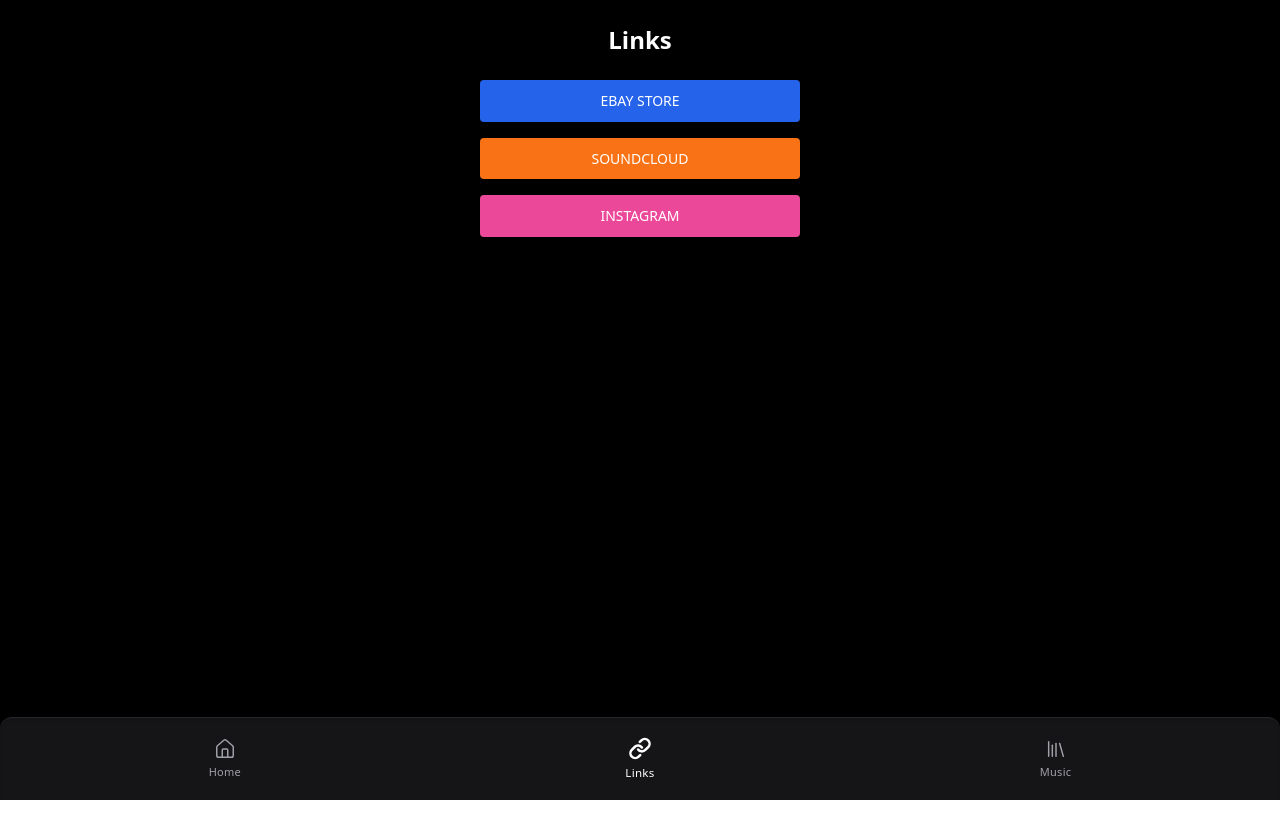
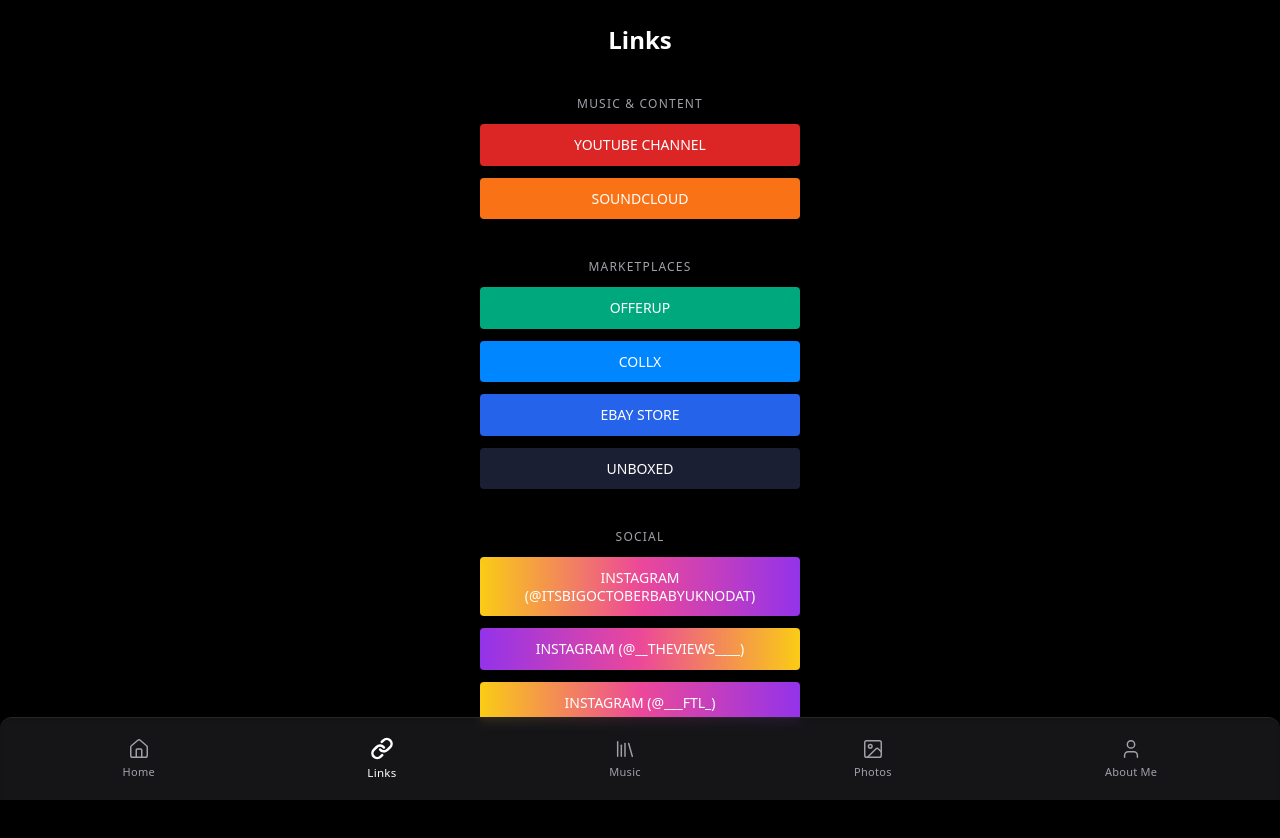
Before and after one commit to jeimcg/thepilotshow-site, a React (Vite) app: page /links in a window 1280 px wide. Shown: the top 838 px of the page. Before the commit the page ends 800 px from the top, so only its background shows below. Built offline with nearby package versions, Linux system fonts and the light colour scheme.

Commit message:
added about me page, redid links section for org.

```diff
--- a/src/App.jsx
+++ b/src/App.jsx
@@ -1,8 +1,13 @@
+// functions
 import { Routes, Route, useLocation, Navigate } from 'react-router-dom'
+// pages
 import Splash from './pages/Splash'
 import Home from './pages/Home'
 import Links from './pages/Links'
 import Music from './pages/Music'
+import Photos from './pages/Photos'
+import AboutMe from './pages/AboutMe'
+// components
 import NavbarMain from './components/NavbarMain'
 
 function App() {
@@ -11,20 +16,20 @@
   const showNavbar = location.pathname !== '/'
 
   return (
-    <div className="min-h-screen bg-black text-white pb-20">
-      <main>
+    <div className="min-h-screen bg-black text-white pb-20 overflow-x-hidden">
       <Routes>
         {!splashShown && <Route path="/" element={<Splash />} />}
         {splashShown && <Route path="/" element={<Navigate to="/home" />} />}
         <Route path="/home" element={<Home />} />
         <Route path="/links" element={<Links />} />
         <Route path="/music" element={<Music />} />
+        <Route path="/photos" element={<Photos />} />
+        <Route path="/aboutme" element={<AboutMe />} />
       </Routes>
-      </main>
 
       {showNavbar && <NavbarMain />}
     </div>
   )
 }
 
-export default App
+export default App;
--- a/src/components/FooterQuote.jsx
+++ b/src/components/FooterQuote.jsx
@@ -2,7 +2,7 @@
 
 export default function FooterQuote() {
   return (
-    <div className="mt-20 w-full px-6 text-center text-sm text-zinc-400">
+    <div className="mt-20 w-full px-6 text-center text-lg text-zinc-400">
       {/* Quote */}
       <p className="italic mb-2">
         “You Gotta Get To It, Instead of Getting Thru It.”
@@ -13,7 +13,7 @@
         <img
           src={dakotaSig}
           alt="Dakota's signature"
-          className="h-8 opacity-80 dark:invert"
+          className="h-10 opacity-80 dark:invert"
         />
       </div>
 
--- a/src/components/NavbarMain.jsx
+++ b/src/components/NavbarMain.jsx
@@ -1,27 +1,28 @@
-// src/components/NavbarMain.jsx
-import { Home, Link, Library } from 'lucide-react';
-import { useLocation, useNavigate } from 'react-router-dom';
+import { Home, Link, Library, Image as ImageIcon, User } from 'lucide-react'
+import { useLocation, useNavigate } from 'react-router-dom'
 
 const NavbarMain = () => {
-  const location = useLocation();
-  const navigate = useNavigate();
+  const location = useLocation()
+  const navigate = useNavigate()
 
   const tabs = [
-    { id: '/home', label: 'Home', icon: Home },
-    { id: '/links', label: 'Links', icon: Link },
-    { id: '/music', label: 'Music', icon: Library },
-  ];
+    { id: 'home', label: 'Home', icon: Home },
+    { id: 'links', label: 'Links', icon: Link },
+    { id: 'music', label: 'Music', icon: Library },
+    { id: 'photos', label: 'Photos', icon: ImageIcon },
+    { id: 'aboutme', label: 'About Me', icon: User }, // ← NEW TAB
+  ]
 
   return (
     <nav className="fixed bottom-0 left-0 right-0 z-50 bg-zinc-900/90 backdrop-blur-sm border-t border-zinc-800 shadow-inner rounded-t-xl">
       <div className="mx-auto flex justify-around py-3 px-4">
         {tabs.map(({ id, label, icon: Icon }) => {
-          const isActive = location.pathname === id;
+          const isActive = location.pathname === `/${id}`
 
           return (
             <button
               key={id}
-              onClick={() => navigate(id)}
+              onClick={() => navigate(`/${id}`)}
               className={`flex flex-col items-center justify-center gap-1 px-4 py-2 rounded-md transition-all duration-150 ${
                 isActive
                   ? 'text-white scale-105'
@@ -29,13 +30,15 @@
               } active:scale-95`}
             >
               <Icon size={22} strokeWidth={isActive ? 2.6 : 1.6} />
-              <span className="text-[11px] font-medium tracking-wide">{label}</span>
+              <span className="text-[11px] font-medium tracking-wide">
+                {label}
+              </span>
             </button>
-          );
+          )
         })}
       </div>
     </nav>
-  );
-};
+  )
+}
 
 export default NavbarMain;
--- /dev/null
+++ b/src/components/PageWrapper.jsx
@@ -0,0 +1,10 @@
+// src/components/PageWrapper.jsx
+const PageWrapper = ({ children }) => {
+    return (
+      <section className="min-h-[calc(100vh-4rem)] pb-4 px-6 flex flex-col items-center text-center overflow-x-hidden">
+        {children}
+      </section>
+    )
+  }
+
+  export default PageWrapper;
--- a/src/index.css
+++ b/src/index.css
@@ -12,6 +12,7 @@
   --color-foreground: #000000;
   --color-primary: #0066cc;
   --color-muted: #e5e5e5;
+  background-color: black;
 }
 
 :root {
--- /dev/null
+++ b/src/pages/AboutMe.jsx
@@ -0,0 +1,23 @@
+// src/pages/About.jsx
+import SignatureQuote from '../components/SignatureQuote'
+import PageWrapper from '../components/PageWrapper'
+
+const AboutMe = () => {
+  return (
+    <section className="min-h-[calc(100vh-4rem)] px-6 py-12 text-center text-zinc-300 flex flex-col items-center justify-center">
+      <h1 className="text-2xl font-bold mb-6 text-white">About the Creator</h1>
+
+      {/* About Paragraph */}
+      <p className="max-w-xl mb-10 leading-relaxed text-base text-zinc-400">
+        {/* You or he can edit this later */}
+        This site was built with love, intention, and creativity. It represents
+        a space to grow, share, and connect through art and personal experience.
+      </p>
+
+      {/* Signature */}
+      <SignatureQuote />
+    </section>
+  )
+}
+
+export default AboutMe;
--- a/src/pages/Home.jsx
+++ b/src/pages/Home.jsx
@@ -1,6 +1,7 @@
 import { useState } from 'react'
 import Header from '../components/Header'
 import FooterQuote from '../components/FooterQuote'
+import PageWrapper from '../components/PageWrapper.jsx'
 
 const Home = () => {
   const [loading, setLoading] = useState(false)
@@ -29,7 +30,8 @@
 
   return (
     <section className="relative min-h-[calc(100vh-4rem)] flex flex-col items-center text-center pb-20">
-      <Header />
+      <PageWrapper>
+        <Header />
 
       {/* Content */}
       <div className="mt-8 px-6">
@@ -48,6 +50,7 @@
 
       {/* Footer Quote + Signature + Credit */}
       <FooterQuote />
+    </PageWrapper >
     </section>
   )
 }
--- a/src/pages/Links.jsx
+++ b/src/pages/Links.jsx
@@ -1,38 +1,99 @@
+import PageWrapper from '../components/PageWrapper.jsx'
+
 const Links = () => {
   return (
-      <section className="p-6 flex flex-col items-center text-center space-y-6">
-        {/* Title */}
+    <PageWrapper>
+    <section className="p-6 flex flex-col items-center text-center space-y-10">
       <h2 className="text-2xl font-bold text-white">Links</h2>
-
-        {/* Links as Tailwind Elements buttons */}
-        <div className="w-full max-w-xs space-y-4">
+      {/* MUSIC & CONTENT */}
+      <div className="w-full max-w-xs space-y-3">
+        <p className="uppercase text-xs tracking-widest text-zinc-400">Music & Content</p>
         <a
-            href="https://ebay.com"
+          href="https://www.youtube.com/user/Queensfinestds22"
           target="_blank"
           rel="noopener noreferrer"
-            className="inline-block w-full bg-blue-600 text-white font-medium text-sm leading-tight uppercase rounded shadow-md hover:bg-blue-700 hover:shadow-lg transition duration-150 ease-in-out px-6 py-3"
+          className="block w-full bg-red-600 text-white font-medium text-sm leading-tight uppercase rounded shadow-md hover:bg-red-700 hover:shadow-lg transition duration-150 ease-in-out px-6 py-3"
+        >
+          YouTube Channel
+        </a>
+        <a
+          href="https://soundcloud.com/pilotboyd"
+          target="_blank"
+          rel="noopener noreferrer"
+          className="block w-full bg-orange-500 text-white font-medium text-sm leading-tight uppercase rounded shadow-md hover:bg-orange-600 hover:shadow-lg transition duration-150 ease-in-out px-6 py-3"
+        >
+          SoundCloud
+        </a>
+      </div>
+
+      {/* MARKETPLACES */}
+      <div className="w-full max-w-xs space-y-3">
+        <p className="uppercase text-xs tracking-widest text-zinc-400">Marketplaces</p>
+        <a
+          href="https://offerup.co/W0eOlKggjSb"
+          target="_blank"
+          rel="noopener noreferrer"
+          className="block w-full bg-[#00a87e] text-white font-medium text-sm leading-tight uppercase rounded shadow-md hover:bg-green-700 hover:shadow-lg transition duration-150 ease-in-out px-6 py-3"
+        >
+          OfferUp
+        </a>
+        <a
+          href="https://share.collx.app/user2664859"
+          target="_blank"
+          rel="noopener noreferrer"
+          className="block w-full bg-[#0086ff] text-white font-medium text-sm leading-tight uppercase rounded shadow-md hover:bg-blue-700 hover:shadow-lg transition duration-150 ease-in-out px-6 py-3"
+        >
+          CollX
+        </a>
+        <a
+          href="https://www.ebay.com/usr/dom3342"
+          target="_blank"
+          rel="noopener noreferrer"
+          className="block w-full bg-blue-600 text-white font-medium text-sm leading-tight uppercase rounded shadow-md hover:bg-blue-700 hover:shadow-lg transition duration-150 ease-in-out px-6 py-3"
         >
           eBay Store
         </a>
         <a
-            href="https://soundcloud.com"
+          href="https://unboxed.app.link/sHtLV0fu4Pb"
           target="_blank"
           rel="noopener noreferrer"
-            className="inline-block w-full bg-orange-500 text-white font-medium text-sm leading-tight uppercase rounded shadow-md hover:bg-orange-600 hover:shadow-lg transition duration-150 ease-in-out px-6 py-3"
+          className="block w-full bg-[#1B1F33] text-white font-medium text-sm leading-tight uppercase rounded shadow-md hover:bg-zinc-700 hover:shadow-lg transition duration-150 ease-in-out px-6 py-3"
         >
-            SoundCloud
+          UnBoxed
+        </a>
+      </div>
+
+      {/* SOCIAL */}
+      <div className="w-full max-w-xs space-y-3">
+        <p className="uppercase text-xs tracking-widest text-zinc-400">Social</p>
+        <a
+          href="https://www.instagram.com/itsbigoctoberbabyuknodat/"
+          target="_blank"
+          rel="noopener noreferrer"
+          className="block w-full bg-gradient-to-r from-yellow-400 via-pink-500 to-purple-600 text-white font-medium text-sm leading-tight uppercase rounded shadow-md hover:brightness-110 hover:shadow-lg transition duration-150 ease-in-out px-6 py-3"
+        >
+          Instagram (@itsbigoctoberbabyuknodat)
         </a>
         <a
-            href="https://instagram.com"
+          href="https://www.instagram.com/____theviews_____"
           target="_blank"
           rel="noopener noreferrer"
-            className="inline-block w-full bg-pink-500 text-white font-medium text-sm leading-tight uppercase rounded shadow-md hover:bg-pink-600 hover:shadow-lg transition duration-150 ease-in-out px-6 py-3"
+          className="block w-full bg-gradient-to-l from-yellow-400 via-pink-500 to-purple-600 text-white font-medium text-sm leading-tight uppercase rounded shadow-md hover:brightness-110 hover:shadow-lg transition duration-150 ease-in-out px-6 py-3"
         >
-            Instagram
+          Instagram (@__theviews____)
+        </a>
+        <a
+          href="https://www.instagram.com/___ftl_/"
+          target="_blank"
+          rel="noopener noreferrer"
+          className="block w-full bg-gradient-to-r from-yellow-400 via-pink-500 to-purple-600 text-white font-medium text-sm leading-tight uppercase rounded shadow-md hover:brightness-110 hover:shadow-lg transition duration-150 ease-in-out px-6 py-3"
+        >
+          Instagram (@___ftl_)
         </a>
       </div>
     </section>
-    );
-  };
+    </PageWrapper>
+  )
+}
 
 export default Links;
--- /dev/null
+++ b/src/pages/Photos.jsx
@@ -0,0 +1,28 @@
+const photos = [
+    { src: 'https://source.unsplash.com/random/800x600?sig=1', alt: 'Placeholder image 1' },
+    { src: 'https://source.unsplash.com/random/800x600?sig=2', alt: 'Placeholder image 2' },
+    { src: 'https://source.unsplash.com/random/800x600?sig=3', alt: 'Placeholder image 3' },
+    { src: 'https://source.unsplash.com/random/800x600?sig=4', alt: 'Placeholder image 4' },
+    { src: 'https://source.unsplash.com/random/800x600?sig=5', alt: 'Placeholder image 5' },
+    { src: 'https://source.unsplash.com/random/800x600?sig=6', alt: 'Placeholder image 6' },
+    { src: 'https://source.unsplash.com/random/800x600?sig=7', alt: 'Placeholder image 7' },
+    { src: 'https://source.unsplash.com/random/800x600?sig=8', alt: 'Placeholder image 8' }
+  ]
+
+  const Photos = () => (
+    <section className="min-h-screen bg-black text-white">
+      <h2 className="text-center text-2xl font-bold mt-8">Photo Gallery</h2>
+      <div className="grid grid-cols-2 sm:grid-cols-3 md:grid-cols-4 gap-4 p-4">
+        {photos.map((photo, i) => (
+          <img
+            key={i}
+            src={photo.src}
+            alt={photo.alt}
+            className="rounded-md shadow-lg hover:scale-105 transition-transform duration-300"
+          />
+        ))}
+      </div>
+    </section>
+  )
+
+  export default Photos;
```
Lines whose indentation alone changed are shown as unchanged.
